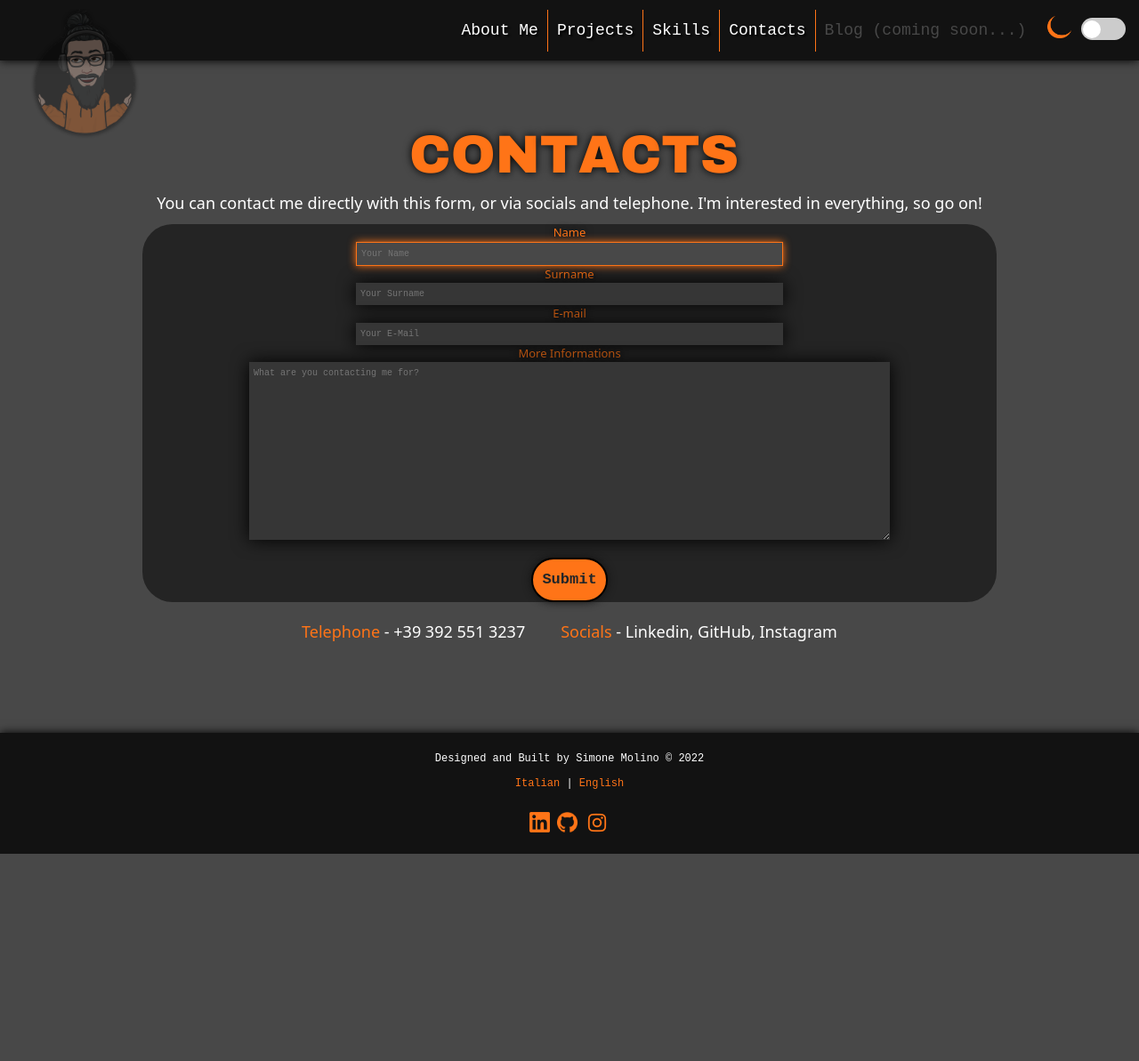
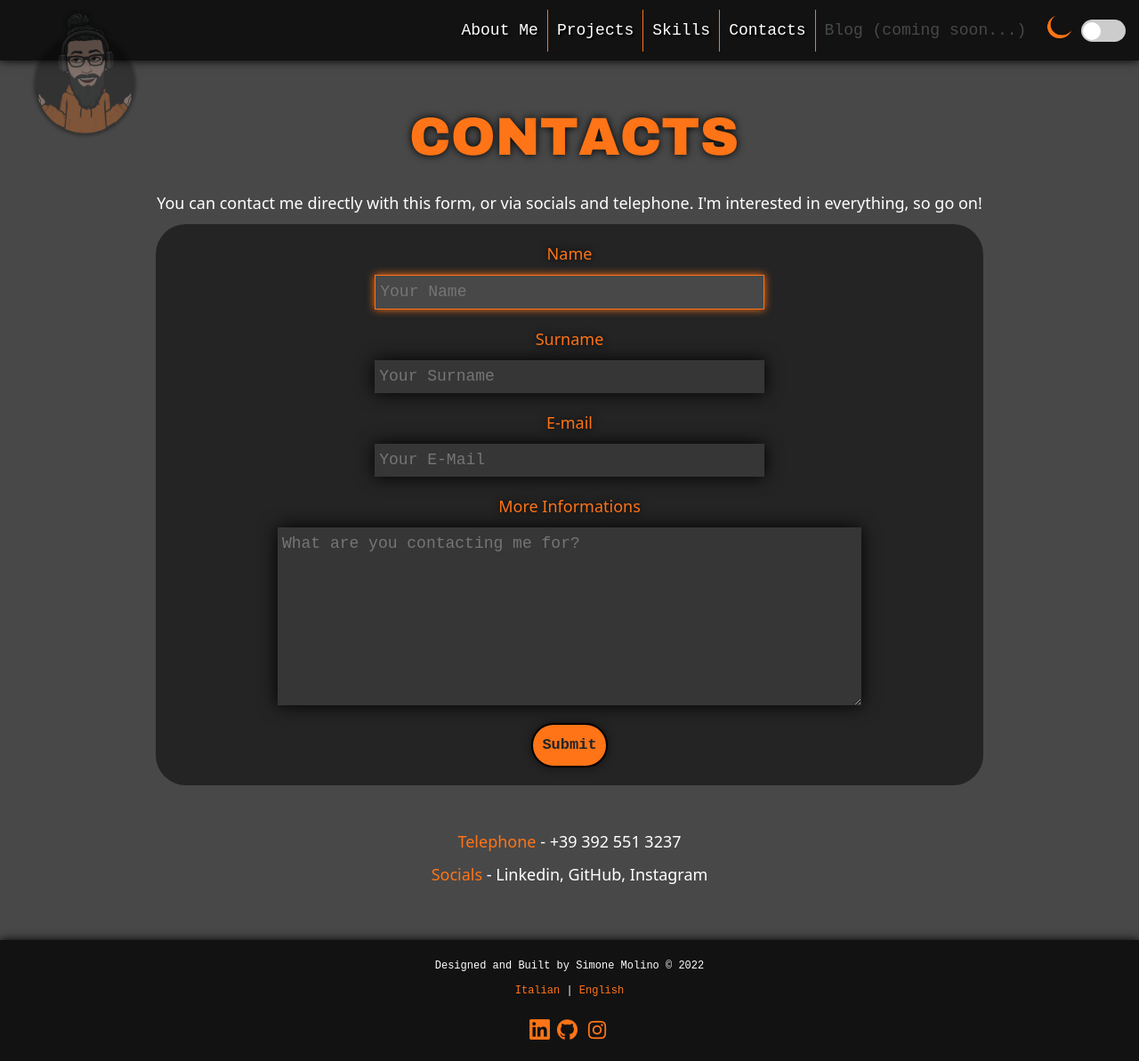
Before and after one commit to Rhokthar/CS50-Final-Project, a Flask app: page /contacts in a window 1280 px wide. Shown: the whole page at 89% size. Before the commit the page ends 960 px from the top, so only its background shows below. Run offline with Flask 2, Linux system fonts and the light colour scheme; some libraries are stand-ins or nearby versions.

Commit message:
Starting finalizing contacts.html

```diff
--- a/project/static/style.css
+++ b/project/static/style.css
@@ -754,32 +754,8 @@ button.btn:hover {
     border: 2px solid var(--main-text-dark-theme); /* Maybe not */
 }
 /* Contacts Page */
-.section_container.contacts {
-    /* border: 1px solid red; */
-    width: 100%;
-}
-.section_container.contacts p {
-    font-size: 18px;
-    text-align: center;
-}
-.page__wrapper {
-    max-width: var(--window-max-width);
-}
-.div__wrapper {
-    /* border: 1px solid red; */
-    display: flex;
-    flex-direction: row;
-    flex-wrap: wrap;
-    margin: 0 auto;
-}
-#contact_info {
-    margin-bottom: 2rem;
-}
-.other_contacts p {
-    padding: 2rem;
-}
-label {
-    font-size: 1.3rem;
+#contacts-page {
+    font-size: 1.8rem;
 }
 .resize-vertical {
     resize: vertical;
@@ -799,9 +775,6 @@ label {
     border: 1px solid var(--main-text-dark-theme);
     background-color: var(--bg-dark-theme-light);
     filter: drop-shadow(0 0 5px var(--main-text-dark-theme));
-}
-.input-text-width {
-    width: 50%;
 }
 /************************/
 /* Top navigation menu */
--- a/project/templates/contacts.html
+++ b/project/templates/contacts.html
@@ -11,13 +11,11 @@ Contacts
 {% block main %}
 <section class="page_section">
     <!-- START SECTION_CONTAINER PROJECTS -->
-    <div class="section_container contacts vertical-row">
+    <div class="flex-container vertical-row flex-wrap width-100 align-center padding-top-m text-center" id="contacts-page">
         <!-- PAGE__WRAPPER STARTS -->
-        <div class="page__wrapper width-100 left-padding right-padding">
+        <div class="flex-container boxed-container vertical-row width-100 padding-left-s padding-right-s align-center">
             <!-- START TITLE__WRAPPER -->
-            <div class="title__wrapper">
-                <!-- DIV__WRAPPER STARTS -->
-                <div class="div__wrapper justify-center">
+            <div class="title__wrapper padding-bottom-s">
                 <h2>
                     <!-- SPECIAL TEXT START -->
                     <div class="special_text_2 contacts">
@@ -31,30 +29,31 @@ Contacts
                         <span>S</span>
                     </div> <!-- SPECIAL TEXT END-->
                 </h2>
-                </div> <!-- DIV__WRAPPER ENDS -->
             </div> <!-- END TITLE -->
 
             <p class="desc">You can contact me directly with this form, or via socials and telephone. I'm interested in everything, so go on!</p>
 
             <!-- FORM STARTS  -->
+            <!-- FORM CONTAINER - DIV__WRAPPER -->
+            <div class="flex-container row bg-dark-theme-hard padding-all-s border-rounded width-75 width-lg-100">
                 <form action="/contacts" method="post">
-                <!-- FORM CONTAINER - DIV__WRAPPER -->
-                <div class="div__wrapper form vertical-row align-center bg-dark-theme-hard padding-all border-rounded width-75">
-                    <label for="name_input" class="main-text-color text-shadow-color bottom-padding">Name</label>
-                    <input type="text" id="name_input" name="name_input" class="input-text-style input-text-width bg-dark-theme-medium box-shadow-color bottom-margin" placeholder="Your Name" autofocus />
-                    <label for="surname_input" class="top-padding bottom-padding main-text-color text-shadow-color">Surname</label>
-                    <input type="text" id="surname_input" name="surname_input" class="input-text-style input-text-width bg-dark-theme-medium box-shadow-color bottom-margin" placeholder="Your Surname" />
-                    <label for="e-mail" class="top-padding bottom-padding main-text-color text-shadow-color">E-mail</label>
-                    <input type="email" id="e-mail" name="e-mail" class="input-text-style input-text-width bg-dark-theme-medium box-shadow-color bottom-margin" placeholder="Your E-Mail" />
-                    <label for="contact_info" class="top-padding bottom-padding main-text-color text-shadow-color">More Informations</label>
-                    <textarea id="contact_info" name="contact_info" class="input-text-style bg-dark-theme-medium box-shadow-color resize-vertical height-20 width-75 min-height" placeholder="What are you contacting me for?"></textarea>
+                    <div class="flex-container vertical-row align-center">
+                        <label for="name_input" class="padding-bottom-xs main-text-color text-shadow-color">Name</label>
+                        <input type="text" id="name_input" name="name_input" class="input-text-style width-50 bg-dark-theme-medium box-shadow-color bottom-margin" placeholder="Your Name" autofocus />
+                        <label for="surname_input" class="padding-top-s padding-bottom-xs main-text-color text-shadow-color">Surname</label>
+                        <input type="text" id="surname_input" name="surname_input" class="input-text-style width-50 bg-dark-theme-medium box-shadow-color bottom-margin" placeholder="Your Surname" />
+                        <label for="e-mail" class="padding-top-s padding-bottom-xs main-text-color text-shadow-color">E-mail</label>
+                        <input type="email" id="e-mail" name="e-mail" class="input-text-style width-50 bg-dark-theme-medium box-shadow-color bottom-margin" placeholder="Your E-Mail" />
+                        <label for="contact_info" class="padding-top-s padding-bottom-xs main-text-color text-shadow-color">More Informations</label>
+                        <textarea id="contact_info" name="contact_info" class="input-text-style margin-bottom-s bg-dark-theme-medium box-shadow-color resize-vertical height-20 width-75 min-height" placeholder="What are you contacting me for?"></textarea>
                         <button class="btn" type="submit">Submit</button>
+                    </div>
+                </form> <!-- FORM ENDS -->
             </div> <!-- END FORM CONTAINER - DIV__WRAPPER ENDS -->
-            </form> <!-- FORM ENDS -->
             <!-- OTHER CONTACTS -->
-            <div class="other_contacts">
+            <div class="flex-container boxed-container row justify-center width-100 padding-all-m">
                 <!-- OTHER CONTACTS DIV__WRAPPER STARTS -->
-                <div class="div__wrapper justify-center">
+                <div class="flex-container row flex-wrap justify-center align-center width-50">
                     <p><span class="diff_color">Telephone</span> - +39 392 551 3237</p>
                     <p><span class="diff_color">Socials</span> - <a href="" target="_blank" class="a-hover secondary-text-color">Linkedin</a>, <a href="" target="_blank" class="a-hover secondary-text-color">GitHub</a>, <a href="" target="_blank" class="a-hover secondary-text-color">Instagram</a></p>
                 </div> <!-- OTHER CONTACTS DIV__WRAPPER ENDS -->
--- a/project/templates/projects.html
+++ b/project/templates/projects.html
@@ -181,7 +181,7 @@ Projects
         </div> <!-- END PROJECT__WRAPPER #6 -->
 
         <div class="flex-container justify-center width-100 bg-dark-theme-medium">
-            <button class="btn">Take a Look</button>
+            <a href="https://www.iislagrange.edu.it/" target="_blank"><button class="btn">Take a Look</button></a>
         </div>
 
         <!-- SEPARATOR - CHANGING COLOR INSIDE TAGS VALUES AND CLASSES -->
@@ -200,13 +200,13 @@ Projects
             <!-- START PROJECT IMG -->
             <div class="img__wrapper flex-container width-50 width-lg-100 padding-all-s justify-end">
                 <div class="project_img border-rounded width-66 width-xl-100 width-lg-75 margin-auto-lg width-xs-100">
-                    <img src="../static/sql-fiftyville-img.webp" alt="sql-fiftyville-img.webp" />
+                    <a href="/" target="_blank"><img src="../static/portfolio-img.png" alt="portfolio image" /></a>
                 </div> <!-- END PROJECT_IMG -->
             </div>
         </div> <!-- END PROJECT__WRAPPER #7 -->
 
         <div class="flex-container justify-center width-100 bg-dark-theme-light padding-bottom-xl">
-            <button class="btn">Take a Look</button>
+            <a href="/" target="_blank"><button class="btn">Take a Look</button></a>
         </div>
 
     </div> <!-- END SECTION_CONTAINER PROJECT -->
```
Also changed, not shown: project/static/portfolio-img.png (added). Lines whose indentation alone changed are shown as unchanged.
